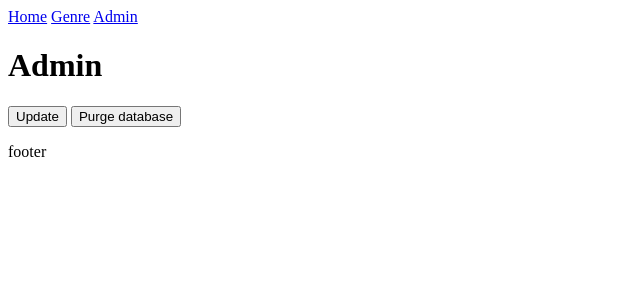
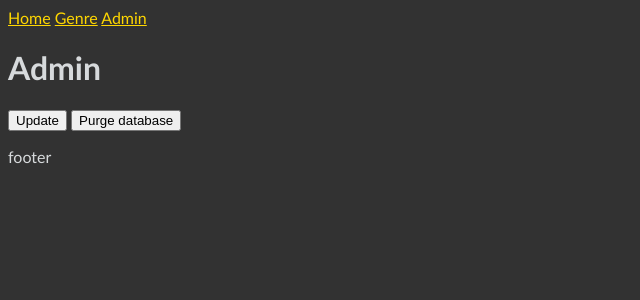
Before and after one commit to jorsae/PiStream, a Flask app: page /admin in a window 1280 px wide. Shown: the top 300 px of the page, without its empty margins (0-640 px from the left). Run offline with Flask 2, Linux system fonts and the light colour scheme.

Commit message:
Added styling

```diff
--- a/src/templates/static/head.html
+++ b/src/templates/static/head.html
@@ -2,9 +2,23 @@
     <meta charset="utf-8" />
     <meta name="viewport" content="width=device-width, initial-scale=1.0">
     <style>
+        body{
+            background-color: #323232;
+            font-family: 'Trebuchet MS', 'Lucida Sans Unicode', 'Lucida Grande', 'Lucida Sans', Arial, sans-serif;
+            color: #d7dadc;
+        }
+        a{
+            color: gold;
+        }
+        a:visited{
+            color: white;
+        }
+
         video {
             max-width: 70%;
             max-height: 70%;
         }
+
+
     </style>
 </head>
```
